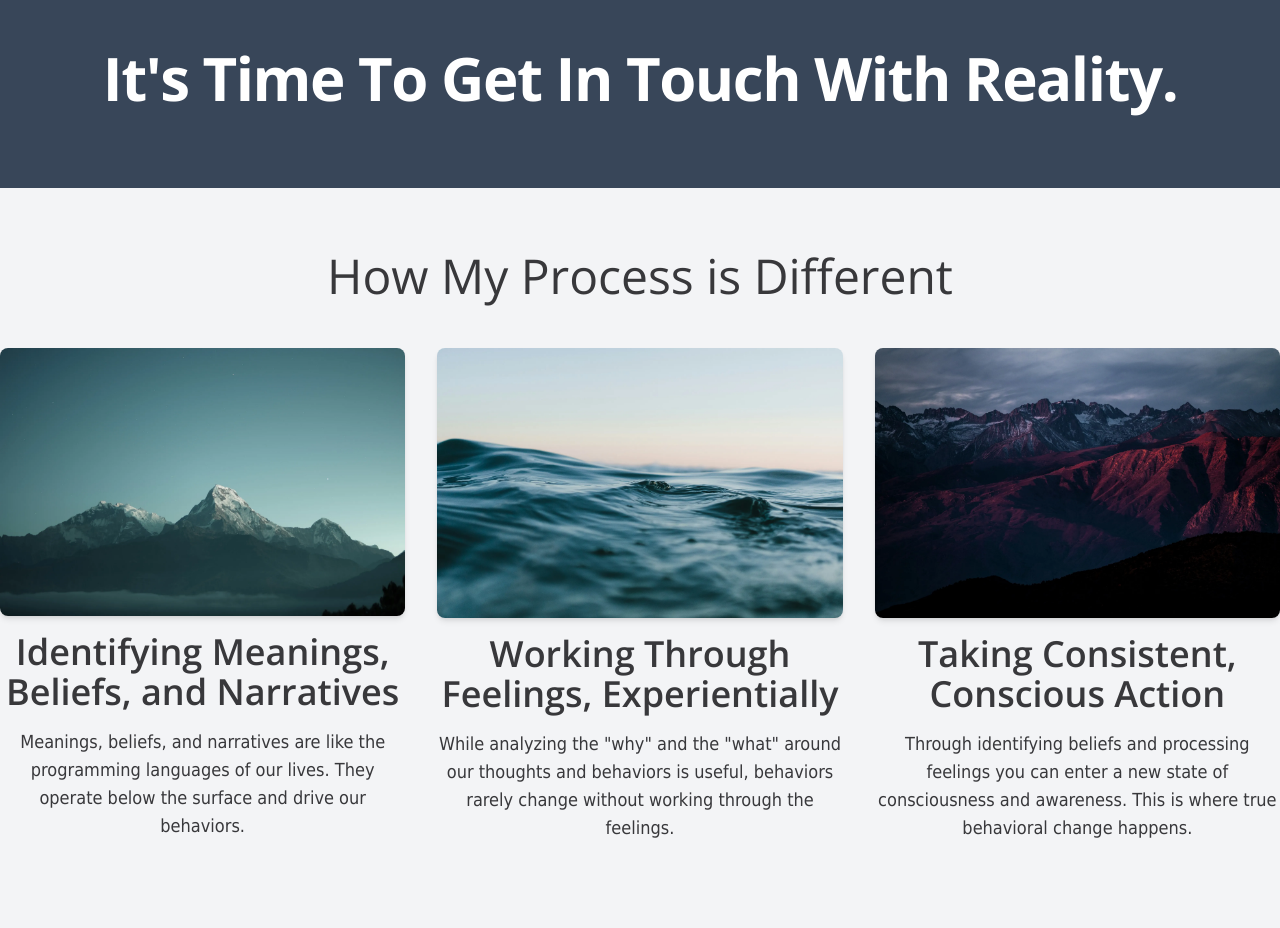
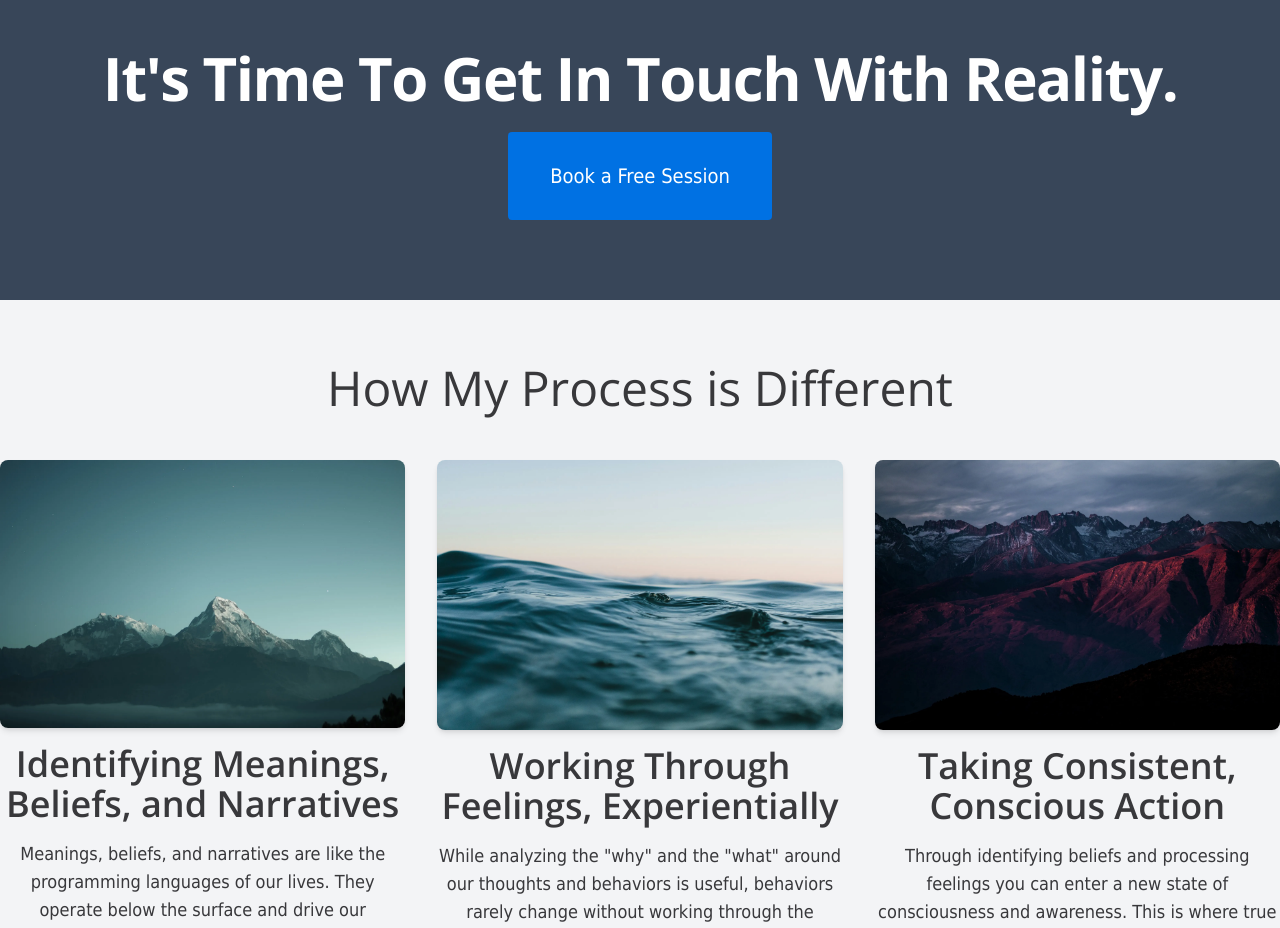
Before and after one commit to michaelzick/michaelzick.com, a Next.js app: page / in a window 1280 px wide. Shown: the part 2140-3068 px from the top of the page. Built offline with nearby package versions, Linux system fonts and the light colour scheme.

Commit message:
added cta to beginning section

```diff
--- a/components/sections/BeginningSection.tsx
+++ b/components/sections/BeginningSection.tsx
@@ -110,6 +110,14 @@ export function BeginningSection({
           <h2 className="font-headline text-4xl font-bold tracking-tight leading-tight md:text-5xl lg:text-6xl">
             It&apos;s Time To Get In Touch With Reality.
           </h2>
+          <a
+            href="https://calendly.com/michaelzick/45min"
+            target="_blank"
+            rel="noopener noreferrer"
+            className="btn mt-6 inline-block text-xl"
+          >
+            Book a Free Session
+          </a>
         </FadeInSection>
       </section>
     </div>
```
